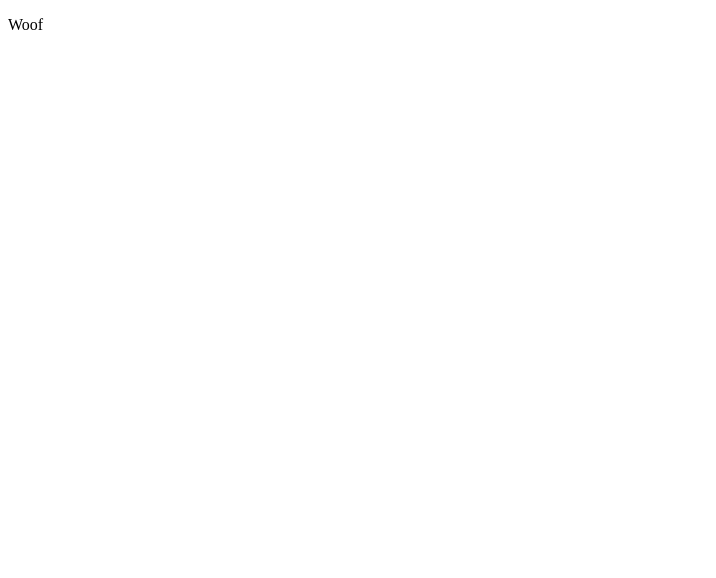
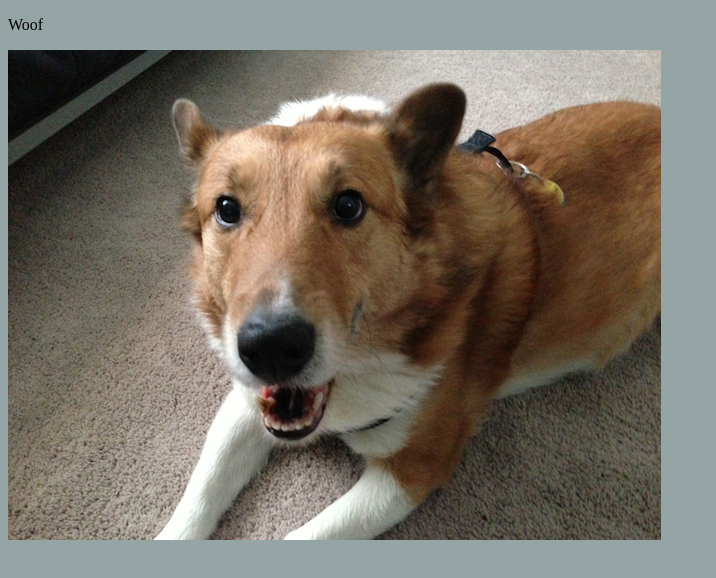
Before and after one commit to Steveo1485/AskHank, a plain HTML site: page index.html in a window 1280 px wide. Shown: the whole page, without its empty margins (0-716 px from the left). Drawn offline with Linux system fonts and the light colour scheme.

Commit message:
Add css file and image of Hank to index

```diff
--- /dev/null
+++ b/css/hank_backgrounds.css
@@ -0,0 +1,8 @@
+html {
+	width: 100%;
+	height: 100%;
+}
+
+body {
+	background-color: #95a5a6;
+}
--- a/index.html
+++ b/index.html
@@ -2,9 +2,12 @@
 <html>
 	<head>
 		<title>Ask Hank</title>
+		<link rel="stylesheet" type="text/css" href="css/hank_backgrounds.css">
 	</head>
 
 	<body>
 		<p>Woof</p>
+
+		<img src="images/hank1.jpg" alt="Hank The Dog">
 	</body>
 </html>
```
Also changed, not shown: images/hank1.jpg (added).
